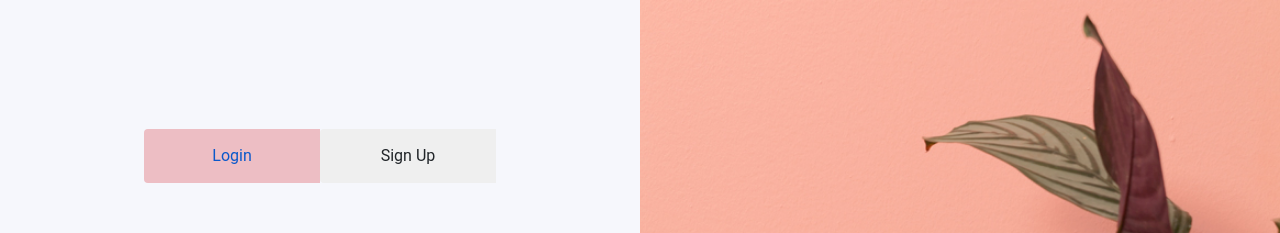
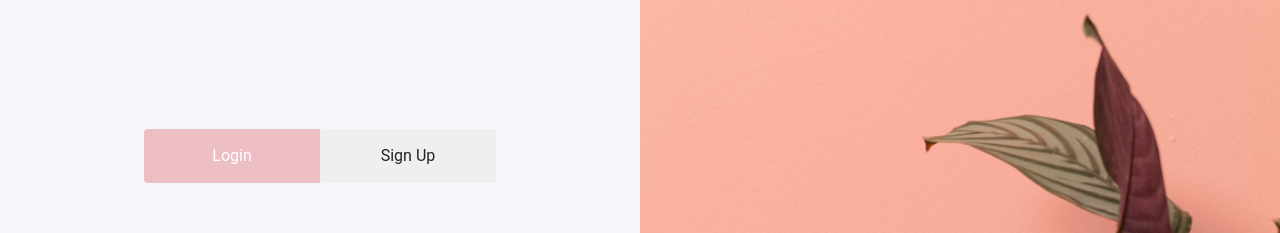
Before and after one commit to TshiSelle/eirene, a React (Create React App) app: page /SignIn in a window 1280 px wide. In both pictures the pointer is over the link "Login". Shown: the top 233 px of the page. Built offline with nearby package versions, Linux system fonts and the light colour scheme.

Commit message:
fixed hover on link on signup and login

```diff
--- a/src/components/Profile/SignIn/LoginPage.js
+++ b/src/components/Profile/SignIn/LoginPage.js
@@ -11,7 +11,7 @@ const LoginPage = () => {
         <SectionContainer>
           <TabContainer>
             <Anchor
-              className="tab"
+              className="tab login"
               style={{
                 borderRadius: "0.25rem 0 0 0.25rem",
                 backgroundColor: "#EDBEC4",
--- a/src/components/Profile/SignIn/loginStyle.css
+++ b/src/components/Profile/SignIn/loginStyle.css
@@ -65,3 +65,7 @@
 .mb-3 {
 	margin-bottom: unset !important;
 }
+
+.login:hover {
+	color: #ffffff;
+}
--- a/src/components/Profile/SignUp/SignUpPage.js
+++ b/src/components/Profile/SignUp/SignUpPage.js
@@ -21,7 +21,7 @@ const SignUpPage = () => {
             </Anchor>
 
             <Anchor
-              className="tab"
+              className="tab signup"
               style={{
                 borderRadius: "0 0.25rem 0.25rem 0",
                 backgroundColor: "#EDBEC4",
--- a/src/components/Profile/SignUp/signupStyle.css
+++ b/src/components/Profile/SignUp/signupStyle.css
@@ -19,3 +19,7 @@
 .mb-3 {
 	margin-bottom: unset !important;
 }
+
+.signup:hover {
+	color: #ffffff;
+}
```
